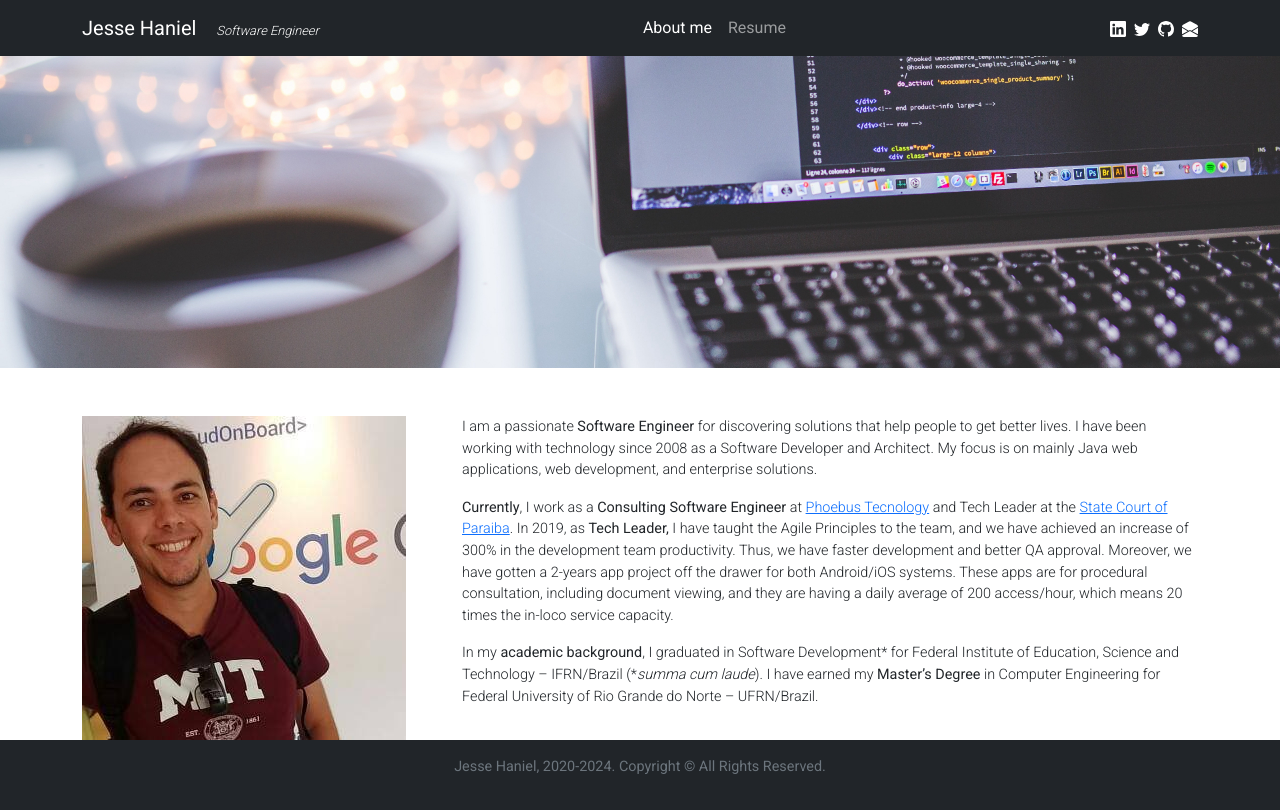
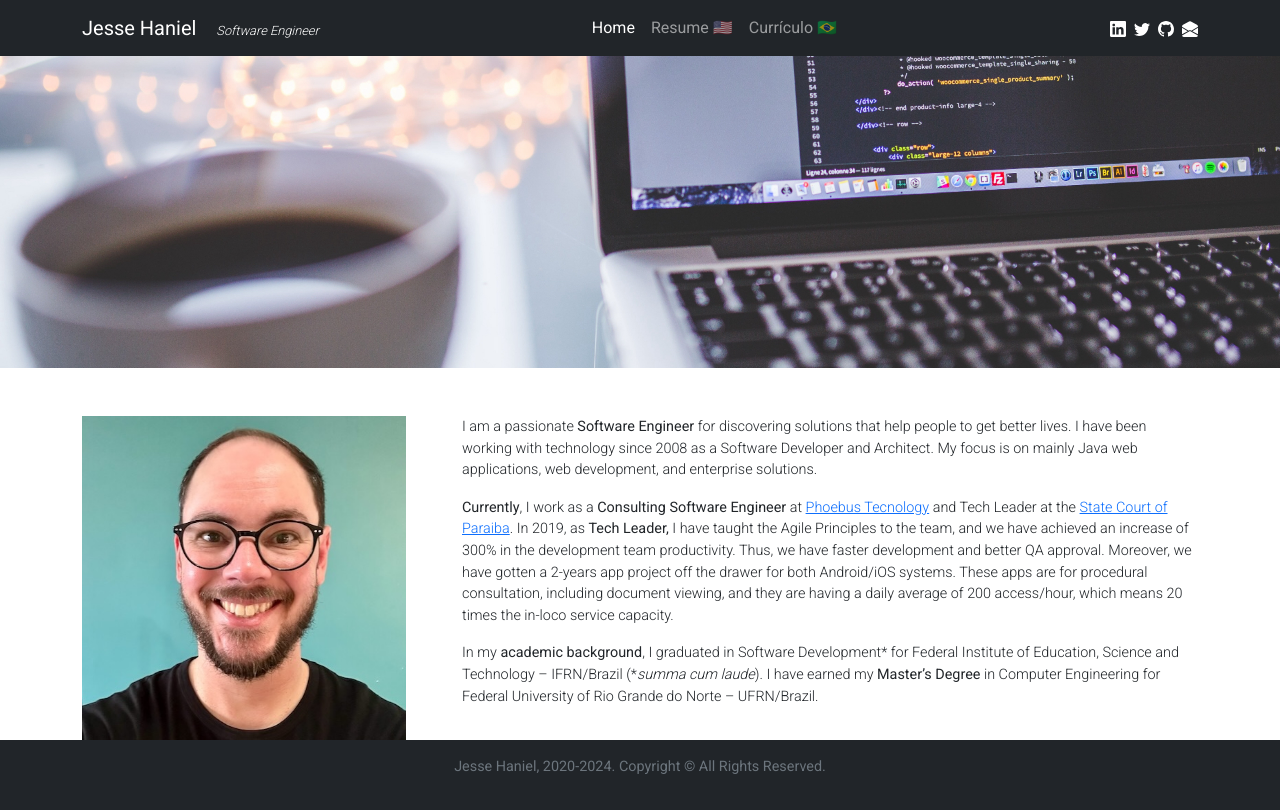
Before and after one commit to jessehaniel/jessehaniel.github.io, a plain HTML site: page index.html in a window 1280 px wide. Drawn offline with nearby package versions, Linux system fonts and the light colour scheme.

Commit message:
Resume and photo update

```diff
--- a/index.html
+++ b/index.html
@@ -39,10 +39,13 @@
                 </div>
                 <ul class="navbar-nav mb-2 mb-md-0 me-auto">
                     <li class="nav-item">
-                        <a class="nav-link active" aria-current="page" href="https://jessehaniel.dev/">About me</a>
+                        <a class="nav-link active" aria-current="page" href="https://jessehaniel.dev/">Home</a>
                     </li>
                     <li class="nav-item">
-                        <a class="nav-link" href="./resources/resume.pdf">Resume</a>
+                        <a class="nav-link" href="./resources/resume.pdf">Resume 🇺🇸</a>
+                    </li>
+                    <li class="nav-item">
+                        <a class="nav-link" href="./resources/curriculo.pdf">Currículo 🇧🇷</a>
                     </li>
                 </ul>
                 <ul class="navbar-nav mb-2 mb-md-0">
@@ -84,7 +87,7 @@
     <div id="content" class="container mt-5">
         <div class="row">
             <div class="col-4">
-                <img id="profile" src="./resources/images/social_networks_profile.jpg">
+                <img id="profile" src="./resources/images/profile.jpeg" width="324px">
             </div>
             <div class="col-8 ms-auto fw-light">
                 <p>I am a passionate <strong>Software Engineer </strong>for discovering solutions that help people to get better lives. I have been working with technology since 2008 as a Software Developer and Architect. My focus is on mainly Java web applications, web development, and enterprise solutions. </p>
```
Also changed, not shown: resources/images/profile.jpeg (added), resources/images/social_networks_profile.jpg (deleted), 2 other files.
